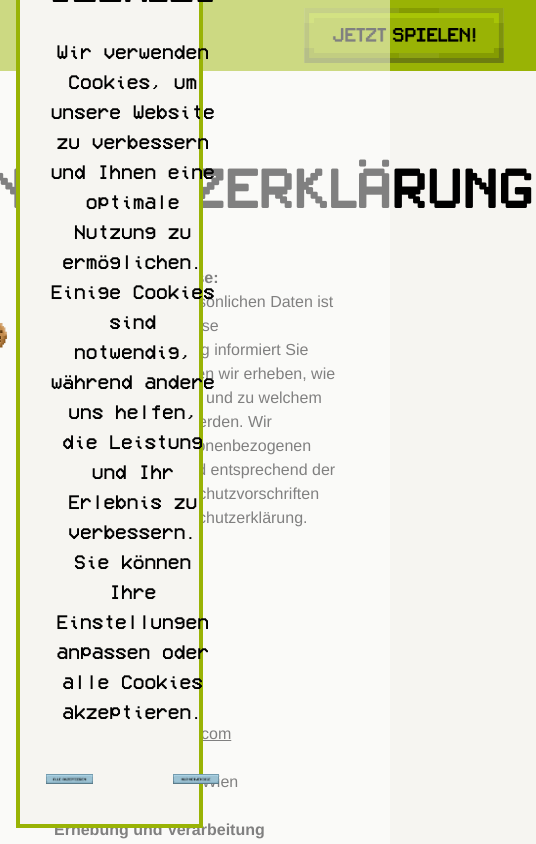
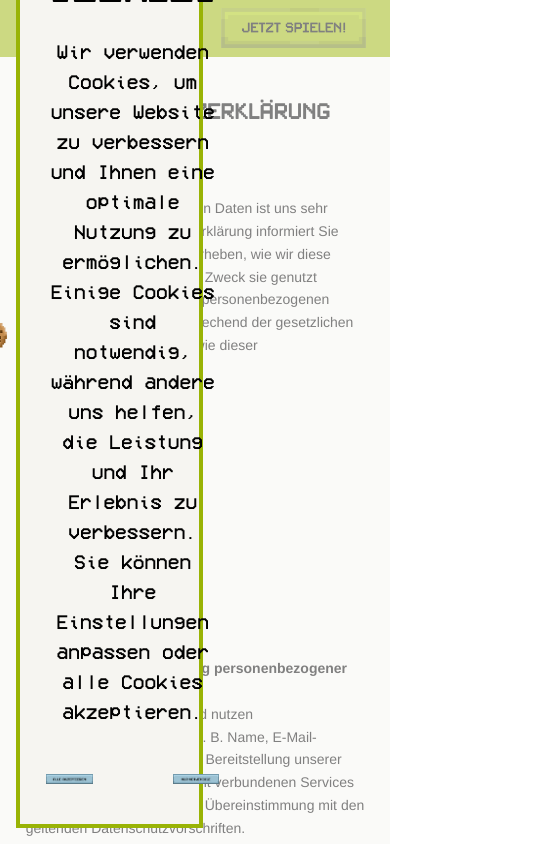
Before and after one commit to linguExplorer/linguExplorer, a Vue app in the folder webpage/: page /datenschutz in a window 390 px wide. Shown: the top 844 px of the page, 536 px wide, since content can reach past the window. Built offline with nearby package versions, Linux system fonts and the light colour scheme.

Commit message:
Responsive design datenschutz

```diff
--- a/webpage/src/pages/Datenschutz.vue
+++ b/webpage/src/pages/Datenschutz.vue
@@ -1,31 +1,45 @@
 <template>
-  <div class="min-h-screen bg-[#f6f5f1]">
+  <div class="min-h-screen bg-[#f6f5f1] flex flex-col">
 
+    <!-- Header -->
     <header class="bg-[#99b305] text-black sticky top-0 z-10">
-      <section class="max-w-full mx-auto px-6 py-2 flex justify-between items-center ">
-      <img src="@/assets/xx_Images/xx_Images/wordmark/wordmark_hell_scaled.png" alt="Logo" class="w-1/6" />
-      <div class="flex justify-center items-center space-x-4">
+      <section class="max-w-full mx-auto px-4 sm:px-6 py-2 flex justify-between items-center">
+        <!-- Logo -->
+        <img
+          src="@/assets/xx_Images/xx_Images/wordmark/wordmark_hell_scaled.png"
+          alt="Logo"
+          class="w-[50%] sm:w-1/6"
+        />
+
+        <!-- Button -->
+        <div class="flex justify-center items-center space-x-2 sm:space-x-4">
           <button class="nav-button-spielbeschreibung hover-button">
-        <img src="@/assets/xx_Images/xx_Images/Buttons/button jzt spielen.png" alt="Jetzt spielen" class="max-h-[55px] px-2" />
+            <img
+              src="@/assets/xx_Images/xx_Images/Buttons/button jzt spielen.png"
+              alt="Jetzt spielen"
+              class="max-h-[40px] sm:max-h-[55px] px-2"
+            />
           </button>
-      <!--<button id="hamburger-button" class="text-4xl focus:outline-none cursor-pointer items-center">
-                &#9776;
-        </button>-->
         </div>
       </section>
     </header>
 
-      <main class="max-w-6xl mx-auto mt-[80px]">
+    <!-- Main Content -->
+    <main class="max-w-[95%] sm:max-w-6xl mx-auto mt-[40px] sm:mt-[80px] px-4 sm:px-10 flex-grow">
+      <!-- Title -->
+      <h1 class="font-pixelsplitter text-[20px] sm:text-[50px] text-center">
+        Datenschutzerklärung
+      </h1>
 
-      <h1 class="font-pixelsplitter text-[50px]">Datenschutzerklärung</h1>
-
-      <div class="content-datenschutz  mx-[200px] mt-10">
-        <h2 class="font-bold">Allgemeine Hinweise:</h2>
+      <!-- Content -->
+      <div class="content-datenschutz mt-6 sm:mt-10 text-sm sm:text-base leading-relaxed mx-auto sm:mx-[100px] lg:mx-[200px]">
+        <h2 class="font-bold mt-6">Allgemeine Hinweise:</h2>
         <p class="mb-6">
           Der Schutz Ihrer persönlichen Daten ist uns sehr wichtig. Diese Datenschutzerklärung informiert Sie darüber, welche Daten wir erheben, wie wir diese verarbeiten und zu welchem Zweck sie genutzt werden. Wir behandeln Ihre personenbezogenen Daten vertraulich und entsprechend der gesetzlichen Datenschutzvorschriften sowie dieser Datenschutzerklärung.
         </p>
-        <h2 class="font-bold">Verantwortlich:</h2>
-        <ul class="no-bullets">
+
+        <h2 class="font-bold mt-6">Verantwortlich:</h2>
+        <ul class="list-none">
           <li>Alexander Nems</li>
           <li>Thuy Tien Luong</li>
           <li>Benjamin Bician</li>
@@ -34,41 +48,49 @@
         </ul>
         <p class="underline mt-6">team@linguexplorer.com</p>
         <p class="mt-6">Rennweg 89b, 1030 Wien</p>
+
         <h2 class="font-bold mt-6">Erhebung und Verarbeitung personenbezogener Daten:</h2>
         <p>
           Wir erheben, verarbeiten und nutzen personenbezogene Daten (z. B. Name, E-Mail-Adresse), soweit dies für die Bereitstellung unserer Webapplikation und der damit verbundenen Services notwendig ist. Dies erfolgt in Übereinstimmung mit den geltenden Datenschutzvorschriften.
         </p>
+
         <h2 class="font-bold mt-6">Folgende Daten werden erhoben:</h2>
-        <ul class="indented-list list-disc px-6">
+        <ul class="list-disc pl-5">
           <li>Name und E-Mail-Adresse</li>
           <li>Nutzungsdaten</li>
           <li>Technische Daten</li>
         </ul>
+
         <h2 class="font-bold mt-6">Verwendung von Cookies:</h2>
         <p>
           Beim Besuch unserer Website wird Ihnen die Verwendung von Cookies angezeigt, und Sie werden gebeten, Ihre Zustimmung zur Nutzung dieser Cookies zu erteilen.
         </p>
+
         <h2 class="font-bold mt-6">Zweck der Datenverarbeitung:</h2>
         <p>
-          Die erhobenen Daten dienen zur Bereitstellung unseres Lernspiels "linguExplorer" und werden für Bereitstellung, Aufrechterhaltung und Verwaltung Ihres Nutzerprofils benötigt. Im Zuge dessen sind diese Daten verpflichtend um unsere Applikation zu verwenden.
+          Die erhobenen Daten dienen zur Bereitstellung unseres Lernspiels "linguExplorer" und werden für Bereitstellung, Aufrechterhaltung und Verwaltung Ihres Nutzerprofils benötigt. Im Zuge dessen sind diese Daten verpflichtend, um unsere Applikation zu verwenden.
         </p>
+
         <h2 class="font-bold mt-6">Speicherung der Daten:</h2>
         <p>
           Ihre Daten werden temporär gespeichert. Sobald Sie Ihr Profil löschen, wird Ihr Account und Ihre Daten in einem Zeitraum von 7 Tagen gelöscht.
         </p>
+
         <h2 class="font-bold mt-6">Weitergabe der Daten:</h2>
         <p>
           Personenbezogene Daten werden nicht ohne Ihre ausdrückliche Zustimmung an Dritte weitergegeben, es sei denn, dies ist gesetzlich vorgeschrieben oder zur Vertragserfüllung notwendig.
         </p>
+
         <h2 class="font-bold mt-6">Rechte der betroffenen Personen:</h2>
-        <p>Sie haben das Recht: </p>
-        <ul class="indented-list">
+        <p>Sie haben das Recht:</p>
+        <ul class="list-disc pl-5">
           <li>Auskunft über Ihre bei uns gespeicherten Daten zu erhalten.</li>
           <li>Berichtigung unrichtiger Daten zu verlangen.</li>
           <li>Löschung Ihrer Daten zu fordern.</li>
           <li>Der Verarbeitung Ihrer Daten zu widersprechen.</li>
           <li>Eine Beschwerde bei der zuständigen Datenschutzbehörde einzureichen.</li>
         </ul>
+
         <h2 class="font-bold mt-6">Änderungen der Datenschutzerklärung:</h2>
         <p>
           Diese Datenschutzerklärung wird regelmäßig überprüft und aktualisiert, um den rechtlichen Anforderungen zu entsprechen oder um Änderungen in unseren Services abzubilden. Falls eine Änderung durchgeführt wurde, wird Ihnen dies auf unserer Seite erkenntlich gemacht.
@@ -76,16 +98,14 @@
       </div>
     </main>
 
-      <footer class="mt-auto">
-        <section class="mx-auto p-4 flex  justify-end items-center">
-
-            <button class="max-w-[200px] p-4 hover-button" @click="goBack">
+    <!-- Footer -->
+    <footer class="mt-10 bg-[#f6f5f1]">
+      <section class="max-w-[95%] sm:max-w-6xl mx-auto p-4 flex justify-end items-center">
+        <button class="max-w-[100px] sm:max-w-[150px] hover-button">
           <router-link to="/" href="#">
-
             <img src="@/assets/xx_Images/xx_Images/Buttons/button zrk.png" alt="Zurück" />
           </router-link>
         </button>
-
       </section>
     </footer>
   </div>
@@ -98,10 +118,10 @@
 </script>
 
 <style scoped>
+/* Hover animation for buttons */
 .hover-button img {
   transition: transform 0.2s ease-in-out;
 }
-
 .hover-button img:hover {
   transform: scale(1.1);
 }
```
Lines whose indentation alone changed are shown as unchanged.
